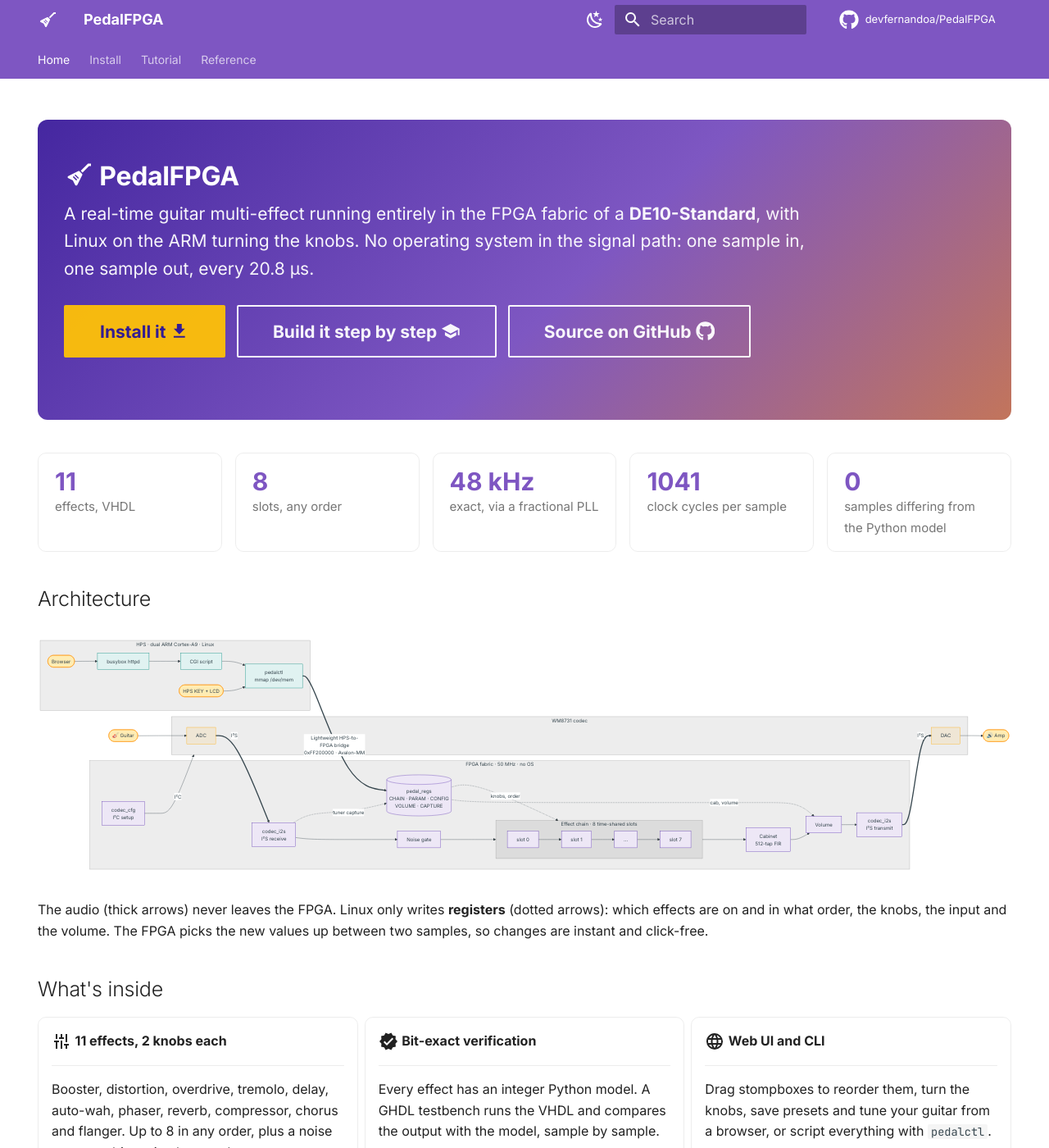
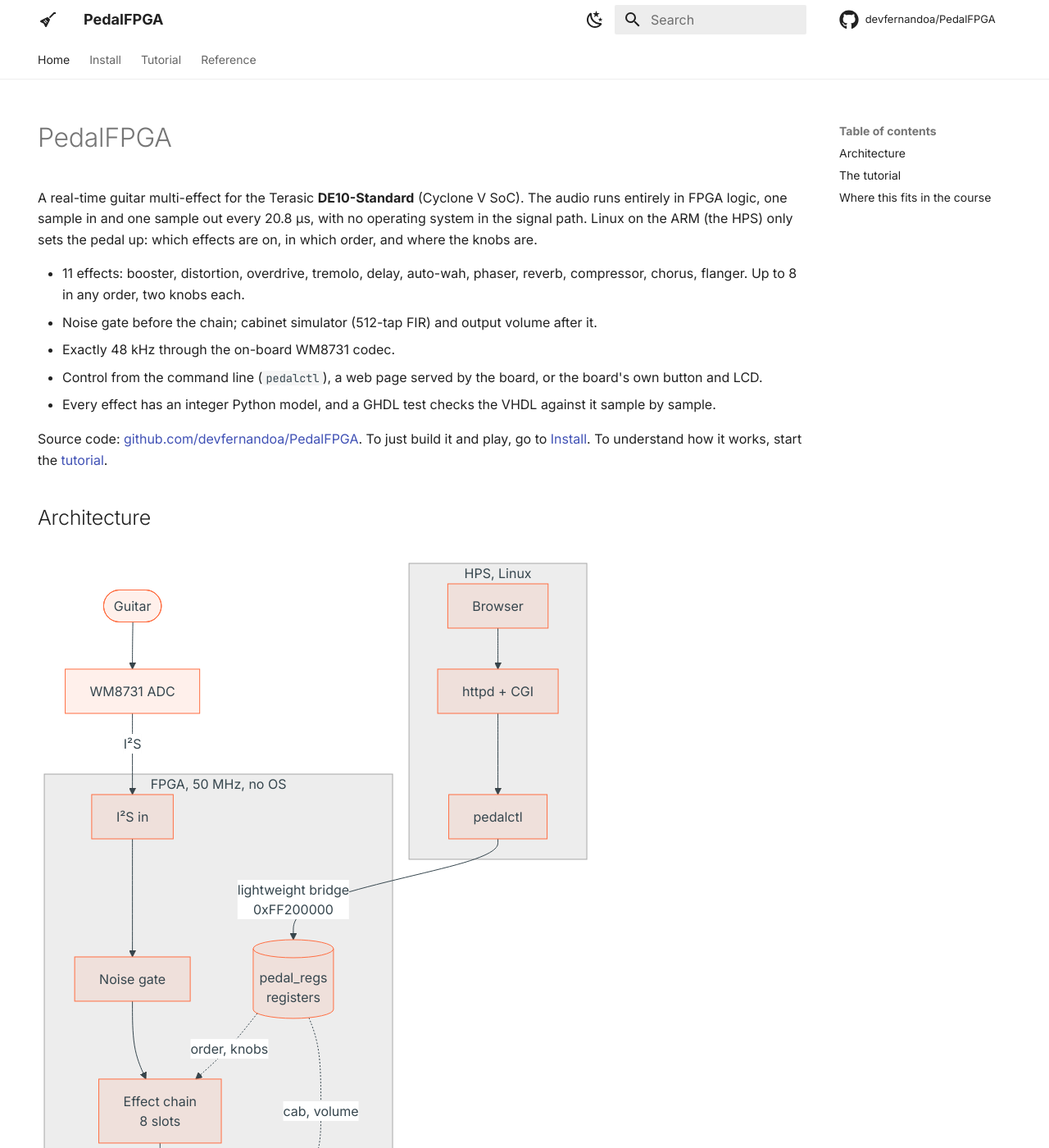
Before and after one commit to devfernandoa/PedalFPGA, an MkDocs documentation site: the page built from docs/index.md, in a window 1280 px wide and 1400 px high. Shown: the whole window at 82% size. Built offline with MkDocs 1.6.1 and Material for MkDocs 9.7.7, drawn with Linux system fonts in a browser that asks for light colours; comment, search, counter and statistics services are not loaded; some of the changed text lies outside the part shown.

Commit message:
Tutorial site: plainer home page, readable architecture diagram
Co-Authored-By: Claude Opus 5.5 <noreply@anthropic.com>

````diff
--- a/docs/assets/extra.css
+++ b/docs/assets/extra.css
@@ -1,28 +1,4 @@
-/* Home page hero */
-.hero {
-  padding: 2.4rem 1.6rem;
-  margin: 0 0 2rem;
-  border-radius: 12px;
-  color: #fff;
-  background: linear-gradient(135deg, #4527a0 0%, #7e57c2 55%, #ff8f00 140%);
-}
-.hero h1 { color: #fff; margin: 0 0 .4rem; font-weight: 800; }
-.hero p { font-size: 1.05rem; max-width: 46rem; opacity: .95; margin: 0 0 1.2rem; }
-.hero .md-button { color: #fff; border-color: #fff; margin: .2rem .4rem .2rem 0; }
-.hero .md-button--primary { background: #ffc107; border-color: #ffc107; color: #311b92; }
-.hero .md-button:hover { background: #fff; color: #4527a0; border-color: #fff; }
-
-/* Key numbers */
-.stats { display: grid; grid-template-columns: repeat(auto-fit, minmax(9rem, 1fr)); gap: .8rem; margin: 1.2rem 0 2rem; }
-.stats div {
-  border: 1px solid var(--md-default-fg-color--lightest);
-  border-radius: 10px; padding: .8rem 1rem;
-}
-.stats b { display: block; font-size: 1.5rem; color: var(--md-primary-fg-color); line-height: 1.2; }
-[data-md-color-scheme="slate"] .stats b { color: var(--md-accent-fg-color); }
-.stats span { font-size: .75rem; color: var(--md-default-fg-color--light); }
-
-/* Cards a little softer */
-.md-typeset .grid.cards > ul > li { border-radius: 10px; }
-.md-typeset .mermaid { text-align: center; margin: 1.5rem 0; }
-.md-typeset h1 { font-weight: 800; }
+/* Diagrams: full width, readable text */
+.md-typeset .mermaid { margin: 1.5rem 0; }
+.md-typeset .mermaid .nodeLabel,
+.md-typeset .mermaid .edgeLabel { font-size: 15px; }
--- a/docs/index.md
+++ b/docs/index.md
@@ -1,139 +1,59 @@
 ---
 hide:
   - navigation
-  - toc
 ---
 
-<div class="hero" markdown>
+# PedalFPGA
 
-# :material-guitar-electric: PedalFPGA
+A real-time guitar multi-effect for the Terasic **DE10-Standard** (Cyclone V SoC). The audio runs
+entirely in FPGA logic, one sample in and one sample out every 20.8 µs, with no operating system in
+the signal path. Linux on the ARM (the HPS) only sets the pedal up: which effects are on, in which
+order, and where the knobs are.
 
-A real-time guitar multi-effect running entirely in the FPGA fabric of a **DE10-Standard**, with
-Linux on the ARM turning the knobs. No operating system in the signal path: one sample in, one
-sample out, every 20.8 µs.
+- 11 effects: booster, distortion, overdrive, tremolo, delay, auto-wah, phaser, reverb, compressor,
+  chorus, flanger. Up to 8 in any order, two knobs each.
+- Noise gate before the chain; cabinet simulator (512-tap FIR) and output volume after it.
+- Exactly 48 kHz through the on-board WM8731 codec.
+- Control from the command line (`pedalctl`), a web page served by the board, or the board's own
+  button and LCD.
+- Every effect has an integer Python model, and a GHDL test checks the VHDL against it sample by sample.
 
-[Install it :material-download:](install.md){ .md-button .md-button--primary }
-[Build it step by step :material-school:](codec.md){ .md-button }
-[Source on GitHub :fontawesome-brands-github:](https://github.com/devfernandoa/PedalFPGA){ .md-button }
-
-</div>
-
-<div class="stats" markdown>
-<div><b>11</b><span>effects, VHDL</span></div>
-<div><b>8</b><span>slots, any order</span></div>
-<div><b>48 kHz</b><span>exact, via a fractional PLL</span></div>
-<div><b>1041</b><span>clock cycles per sample</span></div>
-<div><b>0</b><span>samples differing from the Python model</span></div>
-</div>
+Source code: [github.com/devfernandoa/PedalFPGA](https://github.com/devfernandoa/PedalFPGA).
+To just build it and play, go to [Install](install.md). To understand how it works, start the
+[tutorial](codec.md).
 
 ## Architecture
 
 ```mermaid
-flowchart LR
-    guitar([🎸 Guitar]) --> adc
-    subgraph codec["WM8731 codec"]
-        adc[ADC]
-        dac[DAC]
-    end
-    dac --> amp([🔊 Amp])
+flowchart TB
+    guitar(["Guitar"]) --> adc["WM8731 ADC"]
+    adc -- I²S --> rx
 
-    subgraph fpga["FPGA fabric · 50 MHz · no OS"]
+    subgraph fpga["FPGA, 50 MHz, no OS"]
         direction LR
-        i2s_rx["codec_i2s<br/>I²S receive"] --> gate[Noise gate]
-        gate --> chain
-        subgraph chain["Effect chain · 8 time-shared slots"]
-            direction LR
-            s0[slot 0] --> s1[slot 1] --> sd[…] --> s7[slot 7]
-        end
-        chain --> cab["Cabinet<br/>512-tap FIR"] --> vol[Volume] --> i2s_tx["codec_i2s<br/>I²S transmit"]
-        cfg["codec_cfg<br/>I²C setup"]
-        regs[("pedal_regs<br/>CHAIN · PARAM · CONFIG<br/>VOLUME · CAPTURE")]
-        regs -. knobs, order .-> chain
-        regs -. cab, volume .-> vol
-        i2s_rx -. tuner capture .-> regs
+        rx["I²S in"] --> gate["Noise gate"] --> chain["Effect chain<br>8 slots"] --> post["Cabinet<br>and volume"] --> tx["I²S out"]
+        regs[("pedal_regs<br>registers")]
     end
 
-    adc == I²S ==> i2s_rx
-    i2s_tx == I²S ==> dac
-    cfg -- I²C --> codec
+    tx -- I²S --> dac["WM8731 DAC"] --> amp(["Amp"])
 
-    subgraph hps["HPS · dual ARM Cortex-A9 · Linux"]
-        direction TB
-        browser([Browser]) --> httpd[busybox httpd] --> cgi[CGI script] --> pedalctl
-        key([HPS KEY + LCD]) --> pedalctl
-        pedalctl["pedalctl<br/>mmap /dev/mem"]
+    regs -. "order, knobs" .-> chain
+    regs -. "cab, volume" .-> post
+
+    subgraph hps["HPS, Linux"]
+        direction LR
+        browser["Browser"] --> httpd["httpd + CGI"] --> pedalctl["pedalctl"]
     end
 
-    pedalctl == "Lightweight HPS-to-FPGA bridge<br/>0xFF200000 · Avalon-MM" ==> regs
-
-    classDef io fill:#ffecb3,stroke:#ff8f00,color:#3e2723
-    classDef hw fill:#ede7f6,stroke:#5e35b1,color:#311b92
-    classDef sw fill:#e0f2f1,stroke:#00897b,color:#004d40
-    class guitar,amp,browser,key io
-    class i2s_rx,i2s_tx,gate,cab,vol,cfg,regs,s0,s1,sd,s7 hw
-    class httpd,cgi,pedalctl sw
+    pedalctl -- "lightweight bridge<br>0xFF200000" --> regs
 ```
 
-The audio (thick arrows) never leaves the FPGA. Linux only writes **registers** (dotted arrows):
-which effects are on and in what order, the knobs, the input and the volume. The FPGA picks the
-new values up between two samples, so changes are instant and click-free.
+Solid arrows carry audio, dotted arrows carry settings. The sample never leaves the FPGA; the HPS
+writes registers, and the FPGA reads them between two samples, so a change is heard at the next
+sample, without clicks. Not shown: `codec_cfg`, which sets the codec up over I²C at power-up, and the
+capture buffer the tuner uses to read input samples back.
 
-## What's inside
-
-<div class="grid cards" markdown>
-
--   :material-tune-vertical:{ .lg .middle } **11 effects, 2 knobs each**
-
-    ---
-
-    Booster, distortion, overdrive, tremolo, delay, auto-wah, phaser, reverb, compressor, chorus
-    and flanger. Up to 8 in any order, plus a noise gate, a cabinet simulator and an output volume.
-
--   :material-check-decagram:{ .lg .middle } **Bit-exact verification**
-
-    ---
-
-    Every effect has an integer Python model. A GHDL testbench runs the VHDL and compares the
-    output with the model, sample by sample.
-
--   :material-web:{ .lg .middle } **Web UI and CLI**
-
-    ---
-
-    Drag stompboxes to reorder them, turn the knobs, save presets and tune your guitar from a
-    browser, or script everything with `pedalctl`.
-
--   :material-gamepad-variant:{ .lg .middle } **A real front panel**
-
-    ---
-
-    The HPS KEY button steps through presets and the on-board LCD shows the preset name, so the
-    board works as a pedal with no computer attached.
-
-</div>
-
-## Two ways to use this site
-
-<div class="grid cards" markdown>
-
--   :material-rocket-launch:{ .lg .middle } **Just run it**
-
-    ---
-
-    Build the bitstream and the software and put them on the board, in one page.
-
-    [:octicons-arrow-right-24: Install](install.md)
-
--   :material-school:{ .lg .middle } **Understand and rebuild it**
-
-    ---
-
-    A five-part tutorial: the codec, a first effect, the chain, the HPS registers, the Linux side.
-    Theory where it is needed, and a checkpoint you can run at the end of each part.
-
-    [:octicons-arrow-right-24: Start the tutorial](codec.md)
-
-</div>
+## The tutorial
 
 | Part | You learn | You get |
 |------|-----------|---------|
@@ -145,24 +65,24 @@ new values up between two samples, so changes are instant and click-free.
 | [When it goes wrong](troubleshooting.md) | The critical points and how to debug them | |
 | [Going further](further.md) | Where to go next, references | |
 
+Each part ends with a checkpoint you can run. Do them in order: every part uses the previous one.
+
+**Before you start** you should have done the course tutorials up to
+[Blink FPGA LED from HPS](https://insper.github.io/Embarcados-Avancados/Tutorial-HPS-FPGA-BlinkLED/):
+compile a Quartus project, boot the board from the SD card and `ssh` into it. The hardware and
+software you need are listed on the [Install](install.md#what-you-need) page.
+
+!!! info "Numbers to keep in mind"
+    - Sample rate \(f_s = 48\,\text{kHz}\): one sample every \(1/f_s = 20.83\,\mu\text{s}\)
+    - FPGA clock 50 MHz: **1041 clock cycles per sample**. Every effect in the chain has to fit in that budget.
+    - Samples are 16-bit signed (−32768 … 32767) inside the effects, 24-bit at the codec.
+
 ## Where this fits in the course
 
-This is a student tutorial for **Embarcados Avançados** (SoC and Embedded Linux) at Insper. The
-[course tutorials](https://insper.github.io/Embarcados-Avancados/) show how to blink an FPGA LED from
-the HPS, and the 2020 student tutorial
+This is a student tutorial for **Embarcados Avançados** (SoC and Embedded Linux) at Insper, by
+Fernando Alzueta. The [course tutorials](https://insper.github.io/Embarcados-Avancados/) show how to
+blink an FPGA LED from the HPS, and the 2020 student tutorial
 [Audio na DE10](https://insper.github.io/Embarcados-Avancados/2020/Audio/) gets sound in and out of
 the codec. This one goes further on both sides: a hand-written codec interface at exactly 48 kHz, DSP
 in fixed point verified bit by bit, a time-multiplexed effect chain with its timing constraints, and
 a custom Avalon peripheral driven from user space.
-
-**Before you start** you should have done the course tutorials up to
-[Blink FPGA LED from HPS](https://insper.github.io/Embarcados-Avancados/Tutorial-HPS-FPGA-BlinkLED/):
-compile a Quartus project, boot the board from the SD card and `ssh` into it. The full list of
-hardware and software is on the [Install](install.md#what-you-need) page.
-
-!!! info "A few numbers to keep in mind"
-    - Sample rate \(f_s = 48\,\text{kHz}\): one sample every \(1/f_s = 20.83\,\mu\text{s}\)
-    - FPGA clock 50 MHz: **1041 clock cycles per sample**. Every effect in the chain has to fit in that budget.
-    - Samples are 16-bit signed (−32768 … 32767) inside the effects, 24-bit at the codec.
-
-<small>Fernando Alzueta · Insper, Embarcados Avançados · board: Terasic DE10-Standard (Cyclone V SoC 5CSXFC6D6)</small>
--- a/mkdocs.yml
+++ b/mkdocs.yml
@@ -30,15 +30,15 @@ theme:
   palette:
     - media: "(prefers-color-scheme: light)"
       scheme: default
-      primary: deep purple
-      accent: amber
+      primary: white
+      accent: deep orange
       toggle:
         icon: material/weather-night
         name: Dark mode
     - media: "(prefers-color-scheme: dark)"
       scheme: slate
-      primary: deep purple
-      accent: amber
+      primary: black
+      accent: deep orange
       toggle:
         icon: material/weather-sunny
         name: Light mode
````
Also changed, not shown: docs/install.md (+10 -18 lines).
